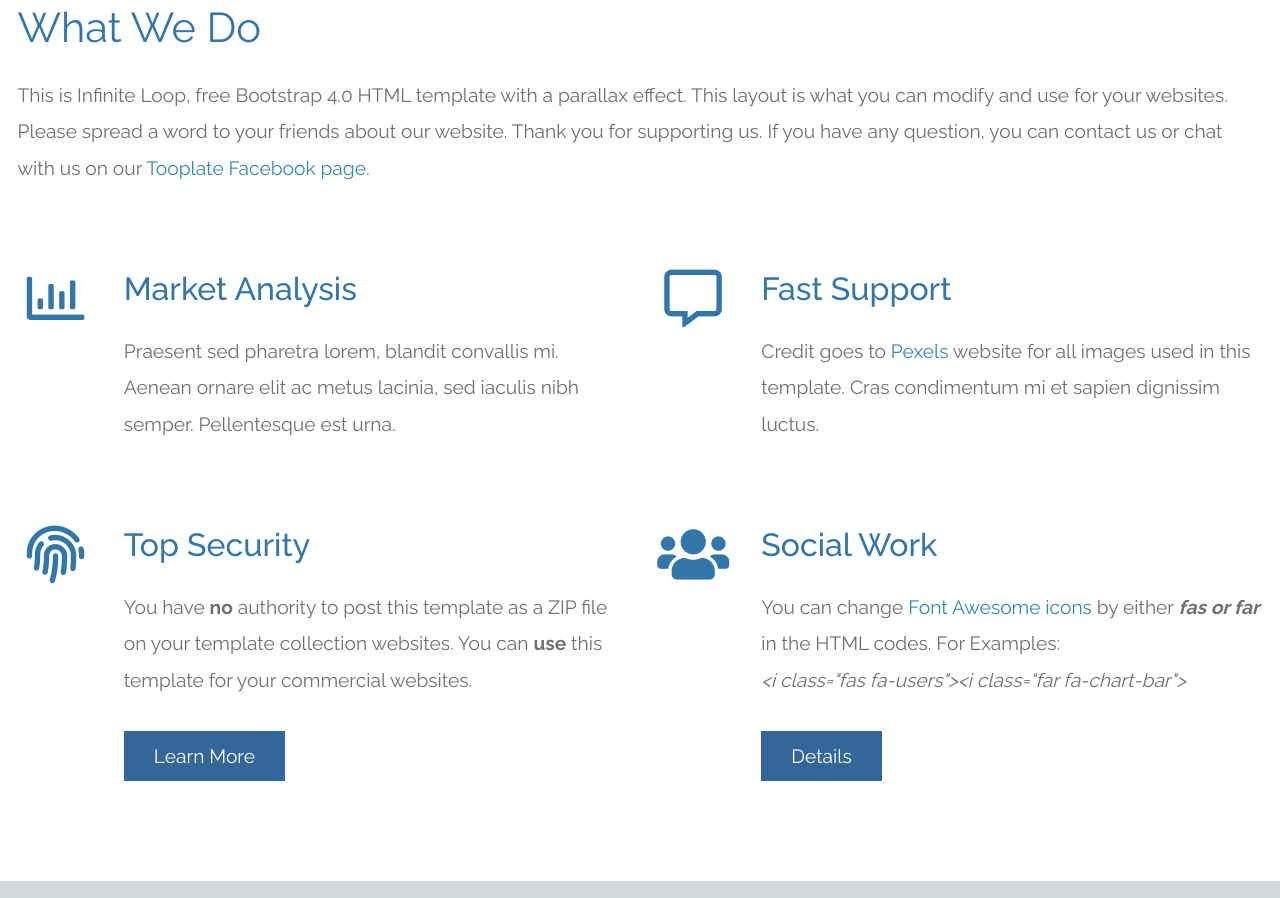
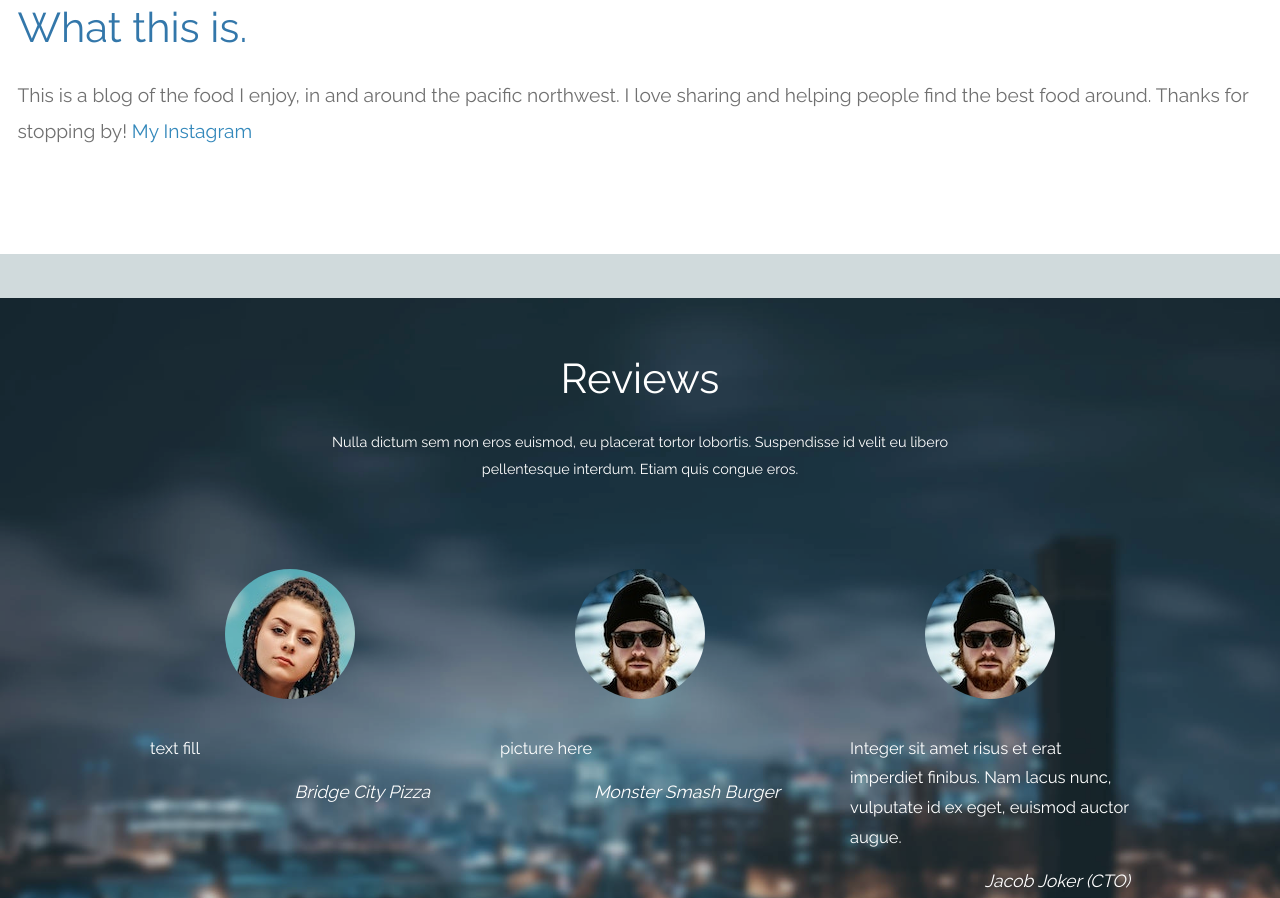
Before and after one commit to jonathankerth/Multinomah-Mucnhies, a plain HTML site: page index.html in a window 1280 px wide. Shown: the part 897-1795 px from the top of the page. Drawn offline with Linux system fonts and the light colour scheme.

Commit message:
updated contact to food tours

```diff
--- a/index.html
+++ b/index.html
@@ -73,76 +73,16 @@ https://www.tooplate.com/view/2117-infinite-loop
 
       <div class="container">
 
-            <div class="row tm-content-box"><!-- first row -->
+            <div class="row tm-content-box">
                 <div class="col-lg-12 col-xl-12">
                     <div class="tm-intro-text-container">
-                        <h2 class="tm-text-primary mb-4 tm-section-title">What We Do</h2>
+                        <h2 class="tm-text-primary mb-4 tm-section-title">What this is.</h2>
                         <p class="mb-4 tm-intro-text">
-                          This is Infinite Loop, free Bootstrap 4.0 HTML template with a parallax effect. This layout is what you can modify and use for your websites. Please spread a word to your friends about our website. Thank you for supporting us. If you have any question, you can contact us or chat with us on our <a href="https://fb.com/tooplate">Tooplate Facebook page</a>.</p>
+                        This is a blog of the food  I enjoy, in and around the pacific northwest. I love sharing and helping people find the best food around. Thanks for stopping by! <a href="https://www.instagram.com/multnomahmunchies/">My Instagram</a><div class=""></div></p>
                     </div>
                 </div>
 
-            </div><!-- first row -->
-
-            <div class="row tm-content-box"><!-- second row -->
-        		<div class="col-lg-1">
-                    <i class="far fa-3x fa-chart-bar text-center tm-icon"></i>
-                </div>
-                <div class="col-lg-5">
-                    <div class="tm-intro-text-container">
-                        <h2 class="tm-text-primary mb-4">Market Analysis</h2>
-                        <p class="mb-4 tm-intro-text">
-                          Praesent sed pharetra lorem, blandit convallis mi. Aenean ornare elit ac metus lacinia, sed iaculis nibh semper. Pellentesque est urna.</p>
-                    </div>
-                </div>
-
-                <div class="col-lg-1">
-                    <i class="far fa-3x fa-comment-alt text-center tm-icon"></i>
-                </div>
-                <div class="col-lg-5">
-                    <div class="tm-intro-text-container">
-                        <h2 class="tm-text-primary mb-4">Fast Support</h2>
-                        <p class="mb-4 tm-intro-text">
-                          Credit goes to <a rel="nofollow" href="https://www.pexels.com">Pexels</a> website for all images used in this template. Cras condimentum mi et sapien dignissim luctus.</p>
-                    </div>
-                </div>
-
-            </div><!-- second row -->
-
-            <div class="row tm-content-box"><!-- third row -->
-        		<div class="col-lg-1">
-                    <i class="fas fa-3x fa-fingerprint text-center tm-icon"></i>
-                </div>
-                <div class="col-lg-5">
-                    <div class="tm-intro-text-container">
-                        <h2 class="tm-text-primary mb-4">Top Security</h2>
-                        <p class="mb-4 tm-intro-text">
-                      You have <strong>no</strong> authority to post this template as a ZIP file on your template collection websites. You can <strong>use</strong> this template for your commercial websites.</p>
-
-                          <div class="tm-continue">
-                            <a href="#testimonials" class="tm-intro-text tm-btn-primary">Learn More</a>
-                        </div>
-                    </div>
-                </div>
-
-                <div class="col-lg-1">
-                    <i class="fas fa-3x fa-users text-center tm-icon"></i>
-                </div>
-                <div class="col-lg-5">
-                    <div class="tm-intro-text-container">
-                      <h2 class="tm-text-primary mb-4">Social Work</h2>
-                        <p class="mb-4 tm-intro-text">
-                      You can change <a href="https://fontawesome.com/icons?d=gallery">Font Awesome icons</a> by either <b><em>fas or far</em></b> in the HTML codes. For Examples:<br>
-                      <em>&lt;i class=&quot;fas fa-users&quot;&gt;&lt;i class=&quot;far fa-chart-bar&quot;&gt;</em> </p>
-
-                          <div class="tm-continue">
-                            <a href="#testimonials" class="tm-intro-text tm-btn-primary">Details</a>
-                        </div>
-                    </div>
-                </div>
-
-            </div><!-- third row -->
-
+            </div>
         </div>
 
     </section>
```
